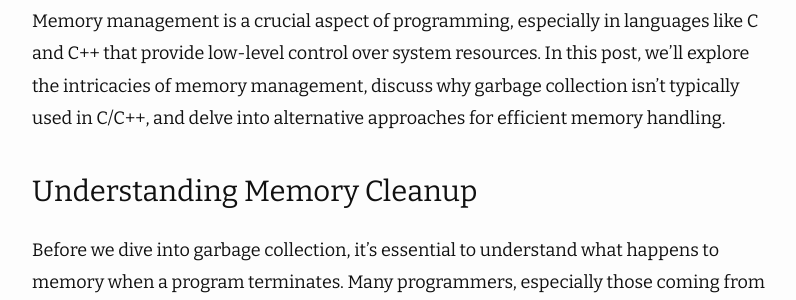
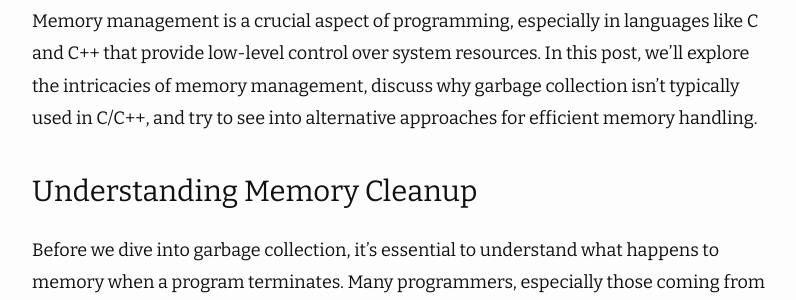
Before and after one commit to mohitmishra786/chessman, a Jekyll site: the page built from _posts/2024-10-05-Deep-Dive-into-Memory-Management-and-Garbage-Collection-in-C-and-C++.md, in a window 1280 px wide and 900 px high, scrolled down 669 px. Shown: the part 250-550 px from the top of the window, without its empty margins (238-1034 px from the left). Built offline with Jekyll 4.4.1, drawn with Linux system fonts in a browser that asks for light colours; nearby versions of some CDN libraries; a script that is not in the unit is left out.

Commit message:
Update 2024-10-05-Deep-Dive-into-Memory-Management-and-Garbage-Collection-in-C-and-C++.md

```diff
--- a/_posts/2024-10-05-Deep-Dive-into-Memory-Management-and-Garbage-Collection-in-C-and-C++.md
+++ b/_posts/2024-10-05-Deep-Dive-into-Memory-Management-and-Garbage-Collection-in-C-and-C++.md
@@ -19,7 +19,7 @@ layout: post
 
 ### Introduction
 
-Memory management is a crucial aspect of programming, especially in languages like C and C++ that provide low-level control over system resources. In this post, we'll explore the intricacies of memory management, discuss why garbage collection isn't typically used in C/C++, and delve into alternative approaches for efficient memory handling.
+Memory management is a crucial aspect of programming, especially in languages like C and C++ that provide low-level control over system resources. In this post, we'll explore the intricacies of memory management, discuss why garbage collection isn't typically used in C/C++, and try to see into alternative approaches for efficient memory handling.
 
 ### Understanding Memory Cleanup
 
```
